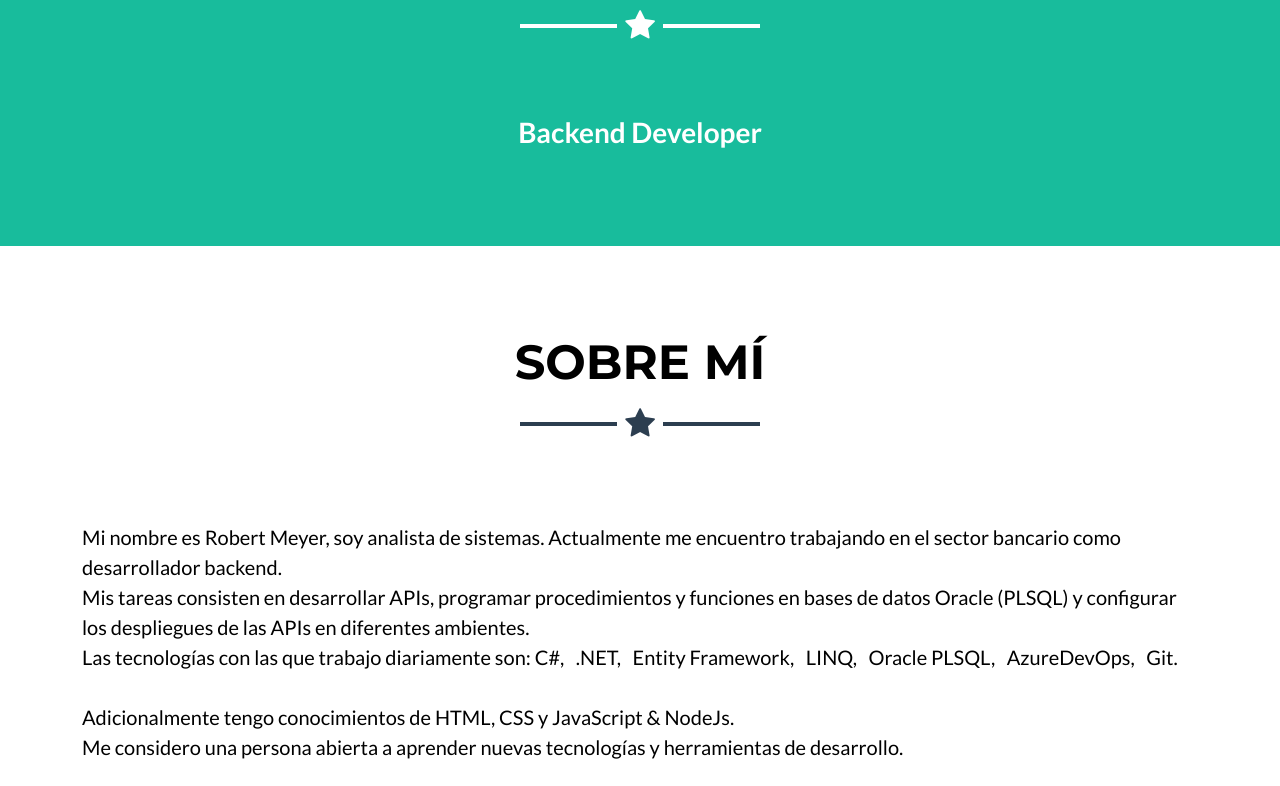
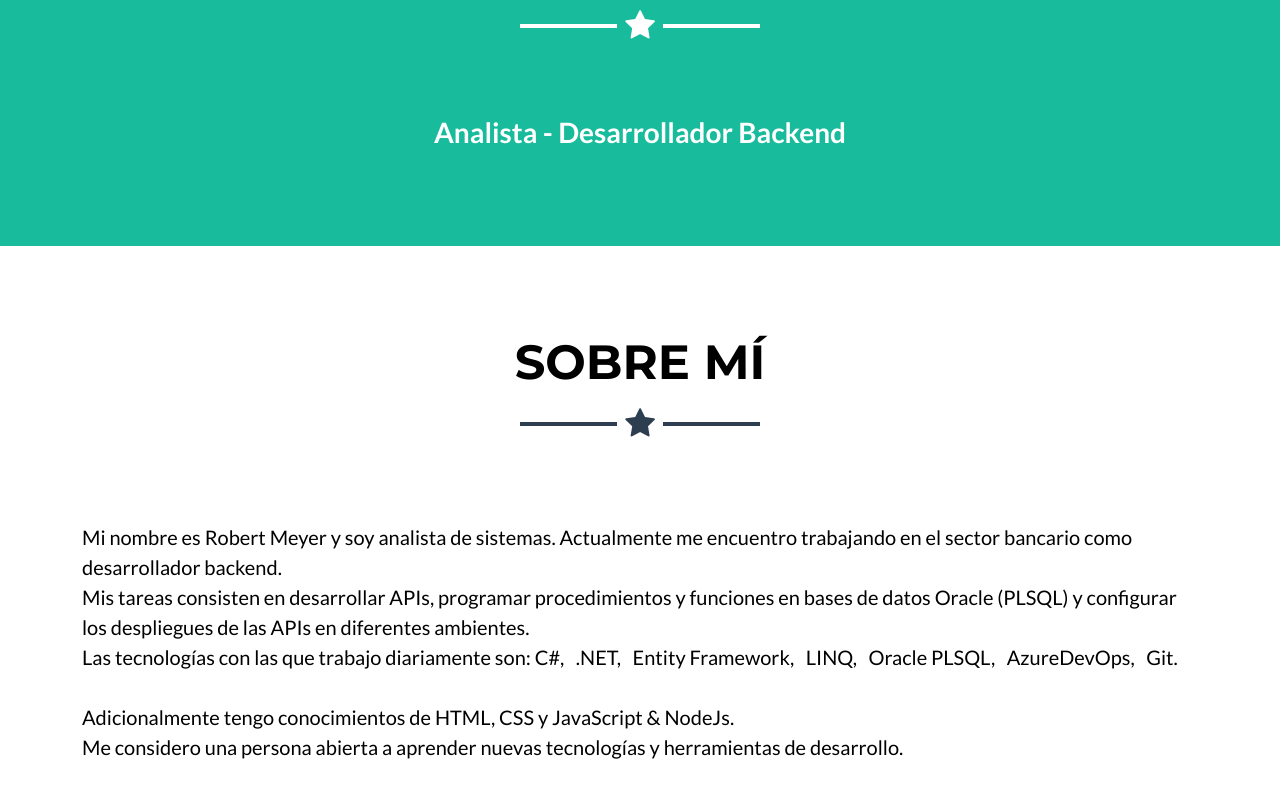
Before and after one commit to Meyer23/Meyer23.github.io, a plain HTML site: page index.html in a window 1280 px wide. Shown: the part 634-1420 px from the top of the page. Drawn offline with Linux system fonts and the light colour scheme.

Commit message:
Update index.html

```diff
--- a/index.html
+++ b/index.html
@@ -26,7 +26,7 @@
         <div class="container"><img class="img-fluid d-block mx-auto mb-5 rounded-circle" width="304" height="236" src="assets/img/profile.jpg">
             <h1>Robert Meyer</h1>
             <hr class="star-light">
-            <h2 class="font-weight-light mb-0">Backend Developer</h2>
+            <h2 class="font-weight-light mb-0">Analista - Desarrollador Backend</h2>
         </div>
     </header>
     <section class="text-black mb-0" id="about">
@@ -35,7 +35,7 @@
             <hr class="star-dark mb-5">
             <div class="row">
                 <div class="col-lg-0 ms-auto">
-                    <p class="lead">Mi nombre es Robert Meyer, soy analista de sistemas. Actualmente me encuentro trabajando en el sector bancario como desarrollador backend. <br>Mis tareas consisten en desarrollar APIs, programar procedimientos y funciones en bases de datos Oracle (PLSQL) y configurar los despliegues de las APIs en diferentes ambientes.
+                    <p class="lead">Mi nombre es Robert Meyer y soy analista de sistemas. Actualmente me encuentro trabajando en el sector bancario como desarrollador backend. <br>Mis tareas consisten en desarrollar APIs, programar procedimientos y funciones en bases de datos Oracle (PLSQL) y configurar los despliegues de las APIs en diferentes ambientes.
                         <br>
                     Las tecnologías con las que trabajo diariamente son: C#, &nbsp .NET, &nbsp Entity Framework, &nbsp LINQ, &nbsp Oracle PLSQL, &nbsp AzureDevOps, &nbsp Git.<br><br>
                     Adicionalmente tengo conocimientos de HTML, CSS y JavaScript & NodeJs. <br> Me considero una persona abierta a aprender nuevas tecnologías y herramientas de desarrollo.</p>
@@ -50,7 +50,8 @@
             <div class="row">
                 <div class="col-lg-0 ms-auto">
                     <p class="lead">Correo: robertmeyer.py@gmail.com<br>
-                       LinkedIn: <a href="https://www.linkedin.com/in/robert-meyer-0b3bb6115" target="_blank">Robert Meyer</a></p>
+                       LinkedIn: <a href="https://www.linkedin.com/in/robert-meyer-0b3bb6115" target="_blank">Robert Meyer</a></p><br>
+                       Mi Curriculum Vitae: <a href="https://docs.google.com/document/d/1LciSU-lKF8B_M5StYUUJiWt3fbx2bT9K_kMnPM8vbiE/edit?usp=sharing" target="_blank">Mi CV - Robert Meyer</a></p>
                 </div>
             </div>
         </div>
@@ -72,7 +73,7 @@
         </div>
     </footer>
     <div class="text-center text-white copyright py-4">
-        <div class="container"><small>Copyright ©&nbsp;RobertMeyer 2023</small></div>
+        <div class="container"><small>Copyright ©&nbsp;RobertMeyer 2024</small></div>
     </div>
     <div class="d-lg-none scroll-to-top position-fixed rounded"><a class="text-center d-block rounded text-white" href="#page-top"><i class="fa fa-chevron-up"></i></a></div>
     <script src="assets/bootstrap/js/bootstrap.min.js"></script>
```
